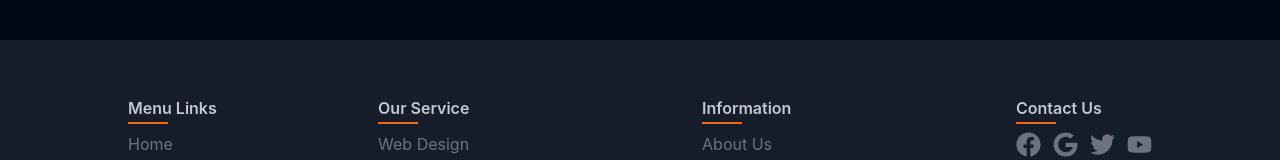
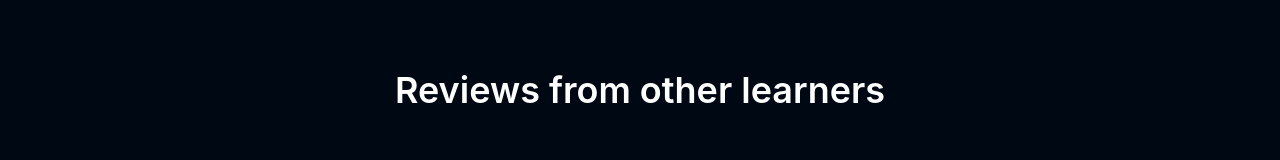
Before and after one commit to Akshay7016/StudyWeb-frontend, a React (Create React App) app: page /about in a window 1280 px wide. Shown: the part 3373-3533 px from the top of the page. Built offline with nearby package versions, Linux system fonts and the light colour scheme; no server answers.

Commit message:
Reviews component created

```diff
--- /dev/null
+++ b/src/components/common/Reviews.js
@@ -0,0 +1,13 @@
+import React from 'react'
+
+const Reviews = () => {
+    return (
+        <div className='bg-richblack-900 mb-[100px]'>
+            <div className='text-4xl text-white text-center font-semibold'>
+                Reviews from other learners
+            </div>
+        </div>
+    )
+}
+
+export default Reviews
--- a/src/components/core/aboutPage/ContactFormSection.js
+++ b/src/components/core/aboutPage/ContactFormSection.js
@@ -2,7 +2,7 @@ import ContactForm from "../../common/ContactForm"
 
 const ContactFormSection = () => {
     return (
-        <div className='w-11/12 max-w-maxContent mx-auto flex justify-center'>
+        <div className='w-11/12 max-w-maxContent mx-auto mb-[30px] flex justify-center'>
             <div className='lg:w-[45%]'>
                 <h1 className='text-[40px] text-center font-semibold text-richblack-25'>
                     Get in Touch
--- a/src/pages/About.js
+++ b/src/pages/About.js
@@ -5,6 +5,7 @@ import Quote from '../components/core/aboutPage/Quote';
 import LearningGrid from '../components/core/aboutPage/LearningGrid';
 import ContactFormSection from '../components/core/aboutPage/ContactFormSection';
 import Footer from "../components/common/Footer";
+import Reviews from '../components/common/Reviews';
 
 import BannerImage1 from "../assets/Images/aboutus1.webp";
 import BannerImage2 from "../assets/Images/aboutus2.webp";
@@ -139,8 +140,8 @@ const About = () => {
                 <ContactFormSection />
             </section>
 
-            {/*TODO: Add reviews component */}
-            {/* Section 6 */}
+            {/* Reviews */}
+            <Reviews />
 
             {/* Footer */}
             <Footer />
--- a/src/pages/Home.js
+++ b/src/pages/Home.js
@@ -10,6 +10,7 @@ import LearningLanguageSection from '../components/core/homepage/LearningLanguag
 import InstructorSection from '../components/core/homepage/InstructorSection';
 import ExploreMore from '../components/core/homepage/ExploreMore';
 import Footer from '../components/common/Footer';
+import Reviews from '../components/common/Reviews';
 
 import Banner from '../assets/Images/banner.mp4';
 
@@ -136,11 +137,10 @@ const Home = () => {
             {/* Section 3 */}
             <div className='w-11/12 max-w-maxContent mx-auto'>
                 <InstructorSection />
+            </div>
 
-                <div className='mb-[100px] text-4xl text-white text-center font-semibold'>
-                    Reviews from other learners
-                </div>
-            </div>
+            {/* Reviews */}
+            <Reviews />
 
             {/* Footer */}
             <Footer />
```
